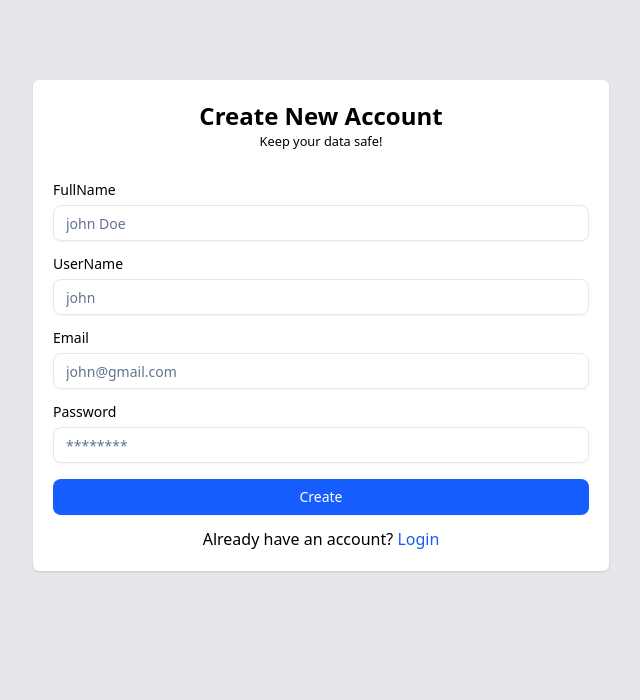
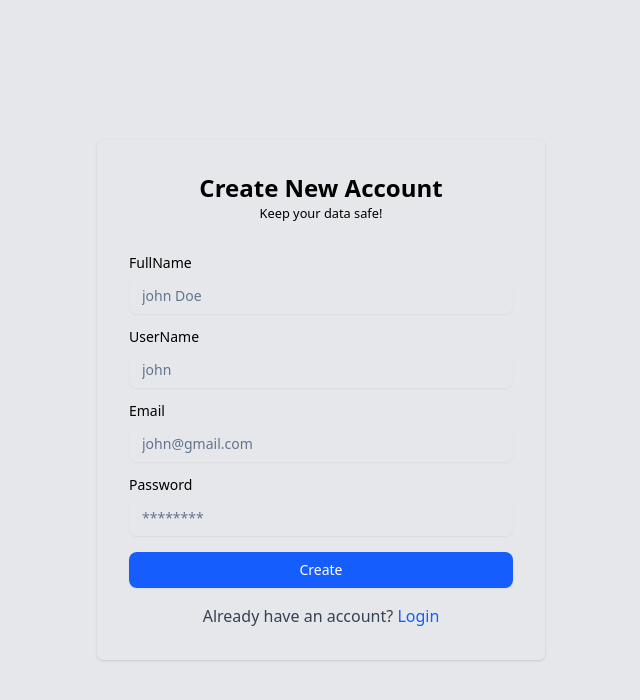
Before and after one commit to kRehman007/Taskify-Next-js-, a Next.js app: page /register in a window 1280 px wide. Shown: the top 700 px of the page, without its empty margins (319-959 px from the left). Built offline with nearby package versions, Linux system fonts and the light colour scheme.

Commit message:
tweeks correction

```diff
--- a/app/(private)/page.tsx
+++ b/app/(private)/page.tsx
@@ -80,7 +80,6 @@ export default function Home() {
             "Error fetching tasks:",
             (error as any)?.response?.data?.error
           );
-          // toast.error((error as any)?.response?.data?.error);
         } else {
           toast.error("Oops! Something went wrong.");
         }
--- a/app/(public)/login/page.tsx
+++ b/app/(public)/login/page.tsx
@@ -60,8 +60,8 @@ const LoginPage = () => {
   }
 
   return (
-    <div className="flex justify-center mt-24 min-h-screen  bg-gray-200  px-4">
-      <div className="max-w-md w-full h-[max-content] bg-white text-black shadow-xl rounded-lg p-8">
+    <div className="flex justify-center items-center min-h-screen   bg-gray-200  px-6">
+      <div className="max-w-md w-full  bg-white text-black shadow-xl rounded-lg p-8">
         <div className="text-center">
           <h2 className="text-2xl font-bold text-gray-900">Welcome Back</h2>
           <p className="text-gray-600">Login to your account</p>
--- a/app/(public)/register/page.tsx
+++ b/app/(public)/register/page.tsx
@@ -68,8 +68,8 @@ const Signuppage = () => {
   }
 
   return (
-    <div className="w-full min-h-screen bg-gray-200 px-5 sm:p-0 pt-10 sm:pt-20">
-      <div className="max-w-xl sm:mx-auto     text-black p-5 shadow-sm bg-white  rounded-sm  ">
+    <div className="flex justify-center min-h-screen items-center bg-gray-200 px-6">
+      <div className="max-w-md w-full  sm:mx-auto    text-black bg-gray-200  shadow-sm   rounded-sm  p-8">
         <div className="flex flex-col items-center ">
           <span className="text-2xl font-bold">Create New Account</span>
           <small>Keep your data safe!</small>
@@ -137,14 +137,14 @@ const Signuppage = () => {
             />
             <Button
               type="submit"
-              className="w-full bg-blue-600 hover:bg-blue-700 text-white py-2 px-4 rounded-md transition"
+              className="w-full cursor-pointer bg-blue-600 hover:bg-blue-700 text-white py-2 px-4 rounded-md transition"
               disabled={form.formState.isSubmitting}
             >
               {form.formState.isSubmitting ? <Loader /> : "Create"}
             </Button>
           </form>
         </Form>
-        <div className="text-center mt-3">
+        <div className="text-center mt-4 text-gray-700">
           Already have an account?{" "}
           <Link href={"/login"} className="text-blue-600 hover:underline">
             Login
--- a/app/layout.tsx
+++ b/app/layout.tsx
@@ -13,8 +13,9 @@ const geistMono = Geist_Mono({
 });
 
 export const metadata: Metadata = {
-  title: "Create Next App",
-  description: "Generated by create next app",
+  title: "Personal Task Manager",
+  description:
+    "  Stay organized and productive with your personalized task manager.",
 };
 
 export default function RootLayout({
```
